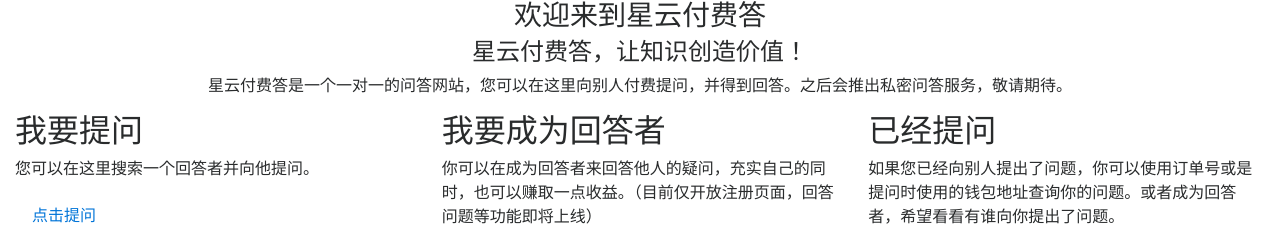
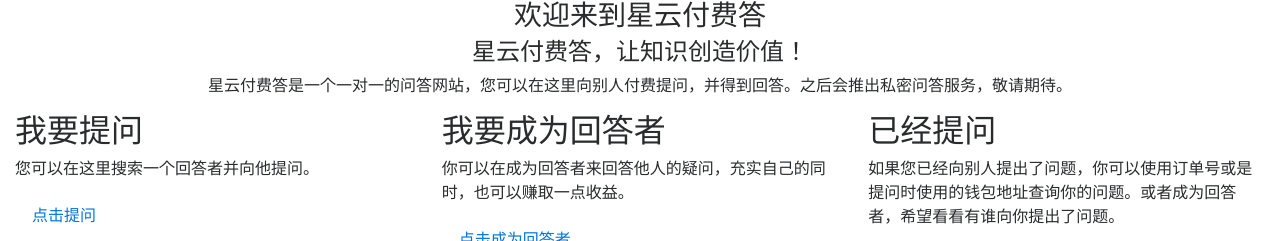
Before and after one commit to deepcola/deepcola.github.io, a plain HTML site: page quote/index.html in a window 1280 px wide. Shown: the top 241 px of the page. Drawn offline with Linux system fonts and the light colour scheme; a script that the page names is missing.

Commit message:
修改引导提示

```diff
--- a/quote/index.html
+++ b/quote/index.html
@@ -47,7 +47,7 @@
 				我要成为回答者
 			</h2>
 			<p>
-				你可以在成为回答者来回答他人的疑问，充实自己的同时，也可以赚取一点收益。（目前仅开放注册页面，回答问题等功能即将上线）
+				你可以在成为回答者来回答他人的疑问，充实自己的同时，也可以赚取一点收益。
 			</p>
 			<p>
 				<a class="btn" href="beinganswer.html">点击成为回答者</a>
```
Also changed, not shown: quote/beinganswer.html (+1 -0 lines).
